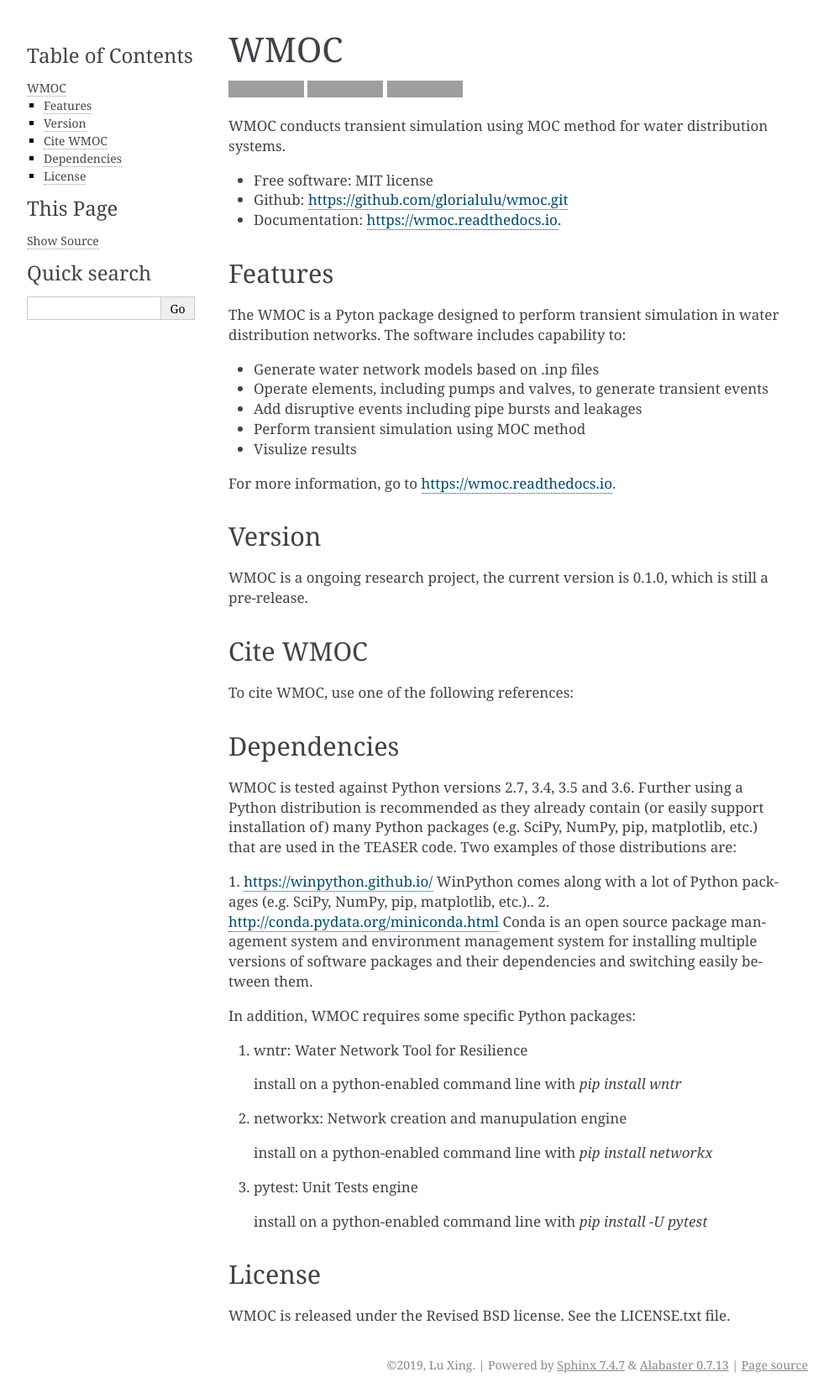
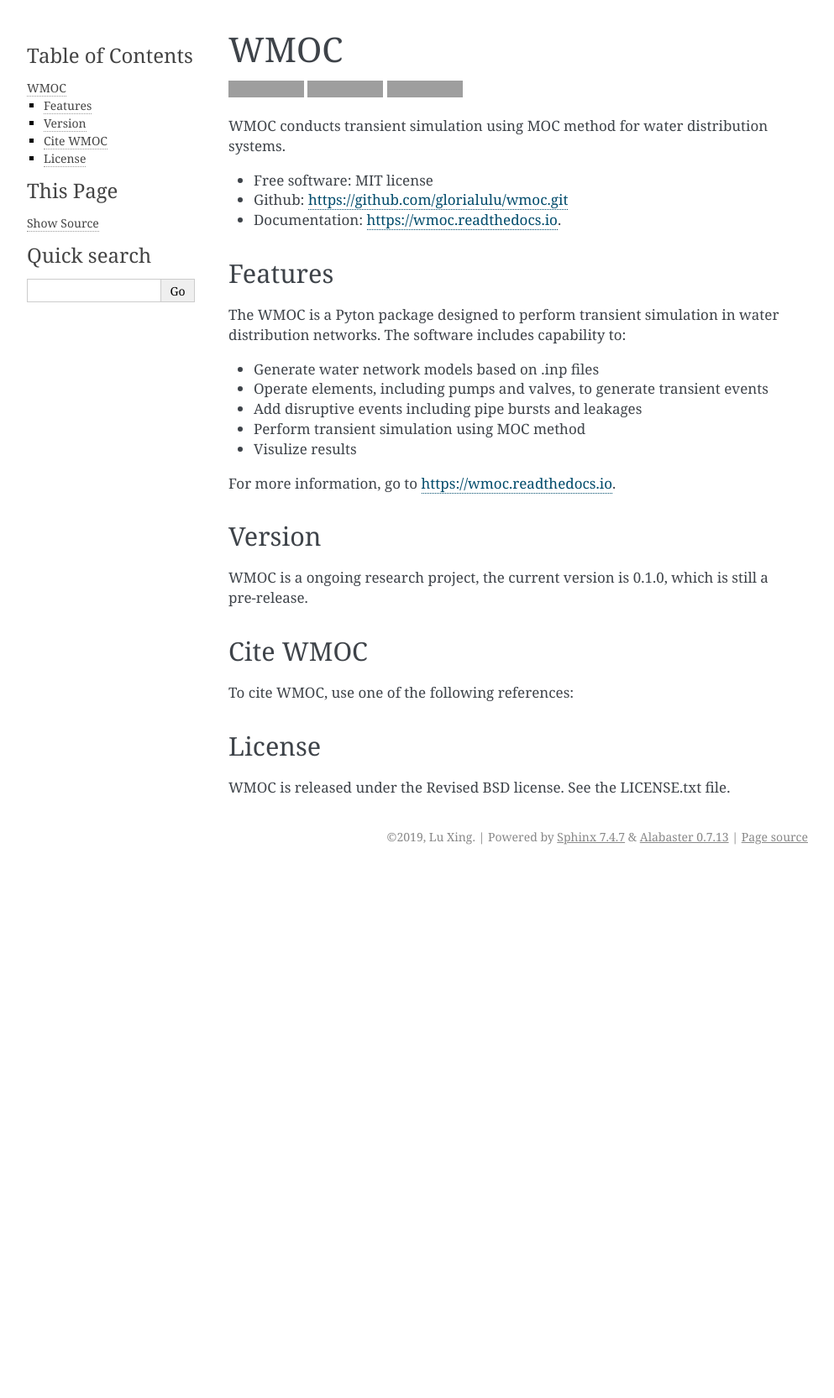
Before and after one commit to glorialulu/TSNet, a Sphinx documentation site: the page built from docs/readme.rst, in a window 1280 px wide. Shown: the whole page at 84% size, without its empty margins (148-1141 px from the left). Built offline with Sphinx 7.4.7, drawn with Linux system fonts in a browser that asks for light colours; pages that are not in the unit, such as notebooks, are missing from menus; after the commit the page ends 1036 px from its top, so only the background shows below that; grey boxes are pictures that could not be loaded.

Commit message:
docs updated

```diff
--- a/README.rst
+++ b/README.rst
@@ -51,33 +51,6 @@ Cite WMOC
 To cite WMOC, use one of the following references:
 
 
-Dependencies
-------------
-
-WMOC is tested against Python versions 2.7, 3.4, 3.5 and 3.6. Further
-using a Python distribution is recommended as they already contain (or easily
-support installation of) many Python packages (e.g. SciPy, NumPy, pip, matplotlib,
-etc.) that are used in the TEASER code. Two examples of those distributions are:
-
-1. https://winpython.github.io/ WinPython comes along with a lot of Python
-packages (e.g. SciPy, NumPy, pip, matplotlib, etc.)..
-2. http://conda.pydata.org/miniconda.html Conda is an open source package
-management  system and environment management system for installing multiple
-versions of software  packages and their dependencies and switching easily
-between them.
-
-In addition, WMOC requires some specific Python packages:
-
-1. wntr: Water Network Tool for Resilience
-  install on a python-enabled command line with `pip install wntr`
-
-2. networkx: Network creation and manupulation engine
-  install on a python-enabled command line with `pip install networkx`
-
-3. pytest: Unit Tests engine
-  install on a python-enabled command line with `pip install -U pytest`
-
-
 License
 -------
 
--- a/docs/usage.rst
+++ b/docs/usage.rst
@@ -1,5 +1,5 @@
 =====
-Usage
+Get started
 =====
 
 To use wmoc in a project::
```
